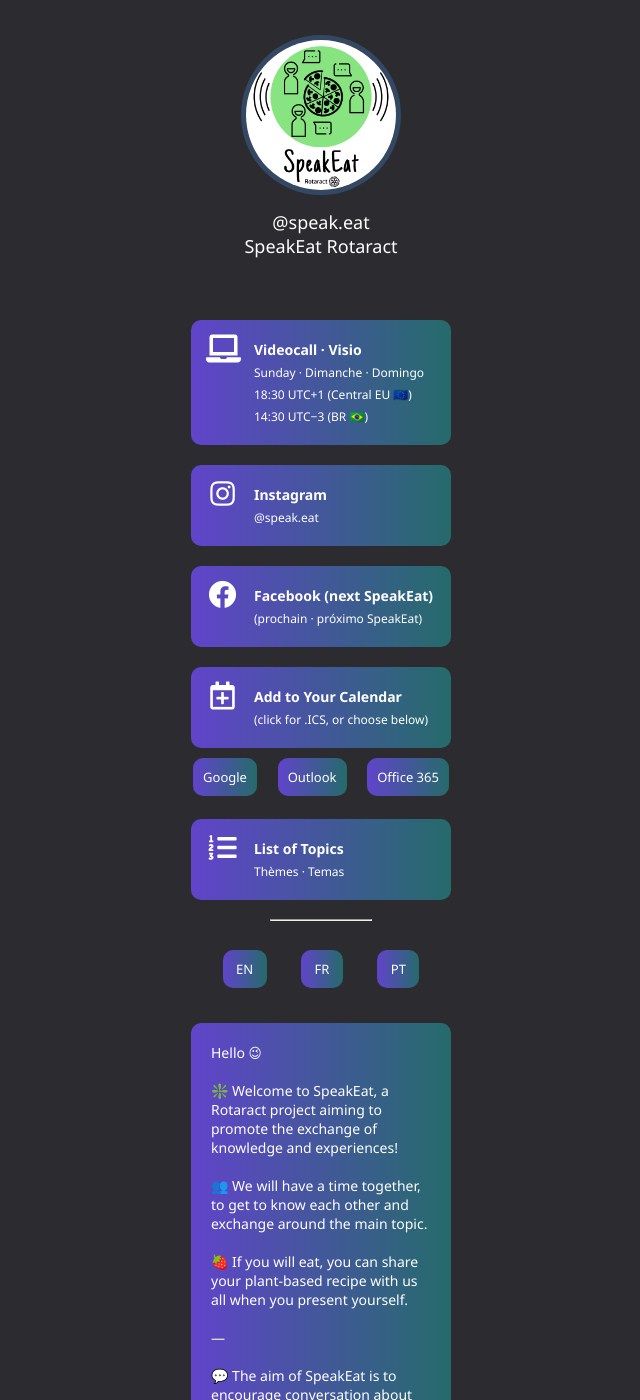
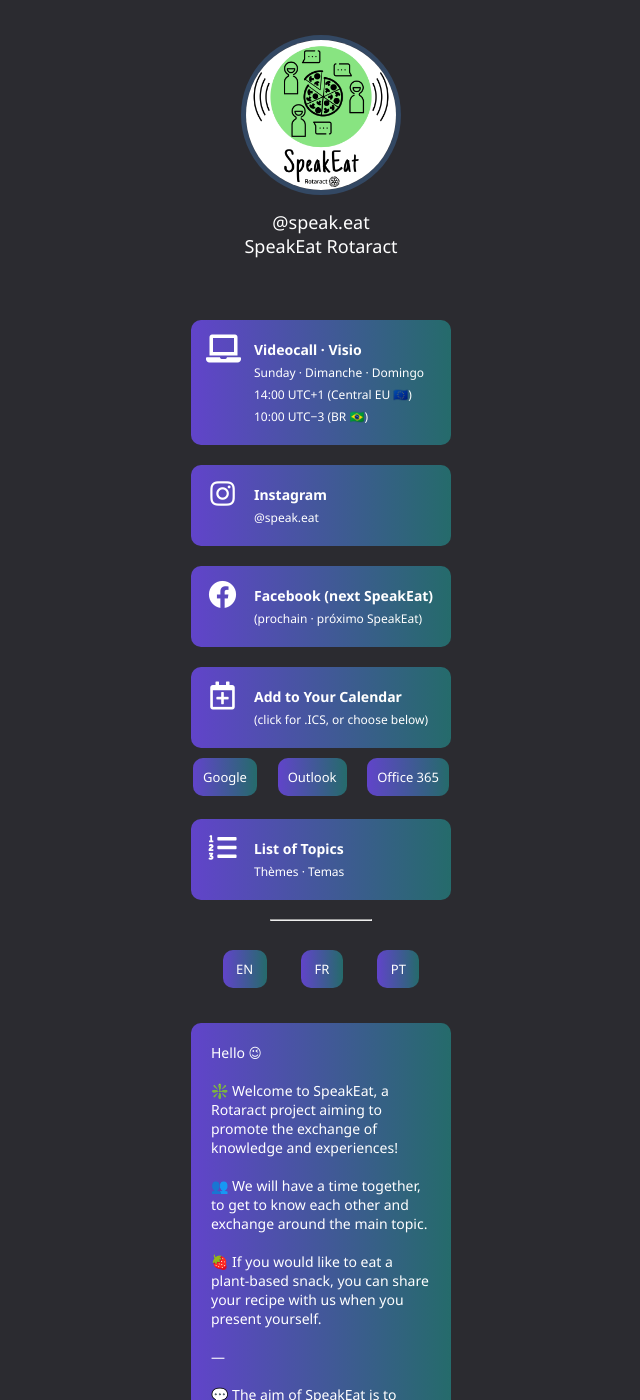
Before and after one commit to e-rotaract/e-rotaract.github.io, a Jekyll site: the page built from _pages/mini/speakeat.md, in a window 1280 px wide and 1400 px high. Shown: the whole window, without its empty margins (319-959 px from the left). Built offline with Jekyll 4.4.1, drawn with Linux system fonts in a browser that asks for light colours; nearby versions of some CDN libraries.

Commit message:
Update speakeat.md

```diff
--- a/_pages/mini/speakeat.md
+++ b/_pages/mini/speakeat.md
@@ -93,8 +93,8 @@
                 <p class='title'>
                     Videocall · Visio
                     <span>Sunday · Dimanche · Domingo</span>
-                    <span>18:30 UTC+1 (Central EU 🇪🇺)</span>
-                    <span>14:30 UTC&minus;3 (BR 🇧🇷)</span>
+                    <span>14:00 UTC+1 (Central EU 🇪🇺)</span>
+                    <span>10:00 UTC&minus;3 (BR 🇧🇷)</span>
                 </p>
             </a>
         </li>
@@ -214,7 +214,7 @@
                     <br><br>
                     👥 We will have a time together, to get to know each other and exchange around the main topic.
                     <br><br>
-                    🍓 If you will eat, you can share your plant-based recipe with us all when you present yourself.
+                    🍓 If you would like to eat a plant-based snack, you can share your recipe with us when you present yourself.
                     <br><br>
                     —
                     <br><br>
```
Also changed, not shown: other parts of _pages/mini/speakeat.md (+2 -2 lines).
